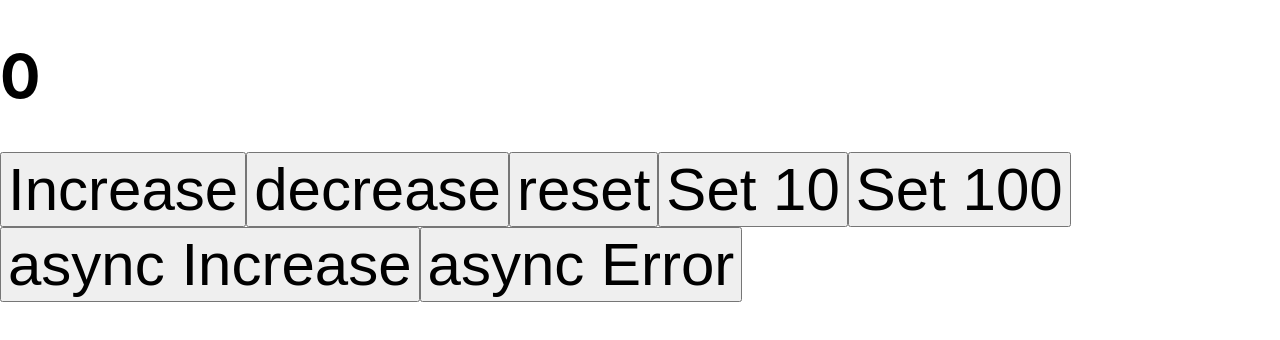
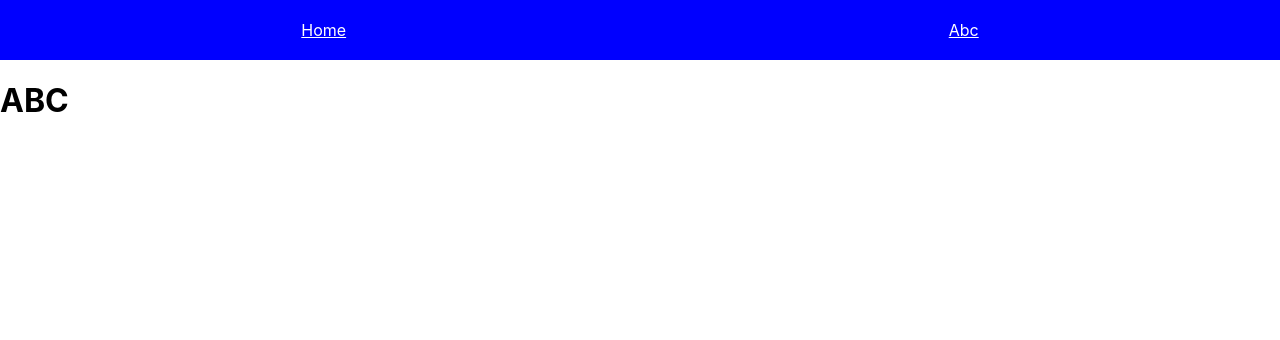
Before and after one commit to DenisSantos35/estudos_react_hooks, a React (Create React App) app: page /abc in a window 1280 px wide. Shown: the top 340 px of the page. Built offline with nearby package versions, Linux system fonts and the light colour scheme.

Commit message:
adicionando pacote de rotas, fazendo primeiro roteamento

```diff
--- a/package.json
+++ b/package.json
@@ -7,6 +7,7 @@
     "prop-types": "^15.8.1",
     "react": "^19.0.0",
     "react-dom": "^19.0.0",
+    "react-router-dom": "^7.3.0",
     "react-scripts": "5.0.1"
   },
   "scripts": {
--- /dev/null
+++ b/src/components/Menu/index.jsx
@@ -0,0 +1,23 @@
+import { Link } from 'react-router-dom';
+
+export const Menu = () => {
+  return (
+    <nav
+      style={{
+        width: '100%',
+        display: 'flex',
+        justifyContent: 'space-around',
+        background: 'blue',
+        height: '60px',
+        alignItems: 'center',
+      }}
+    >
+      <Link to="/" style={{ color: 'white' }}>
+        Home
+      </Link>
+      <Link to="/abc" style={{ color: 'white' }}>
+        Abc
+      </Link>
+    </nav>
+  );
+};
--- a/src/index.jsx
+++ b/src/index.jsx
@@ -1,8 +1,12 @@
 import React from 'react';
 import ReactDOM from 'react-dom/client';
+import { BrowserRouter as Router, Routes as Switch, Route } from 'react-router';
 import './index.css';
-import { Home } from './templates/Home';
-import { CounterContextProvider } from './Context/CounterContext';
+import { App } from './templates/App';
+import { Abc } from './templates/Abc';
+import { Menu } from './components/Menu';
+//import { Home } from './templates/Home';
+//import { CounterContextProvider } from './Context/CounterContext';
 //import { HomeErrorBoundaris } from './estudos_hooks/Error_boundari';
 //import { Home } from './estudos_hooks/fluxo_hooks';
 //import UseDebugValue from './estudos_hooks/Use_debug_value';
@@ -26,9 +30,13 @@ import { CounterContextProvider } from './Context/CounterContext';
 const root = ReactDOM.createRoot(document.getElementById('root'));
 root.render(
   <React.StrictMode>
-    <CounterContextProvider>
-      <Home />
-    </CounterContextProvider>
+    <Router>
+      <Menu></Menu>
+      <Switch>
+        <Route path="/" exact Component={App}></Route>
+        <Route path="/abc" exact Component={Abc}></Route>
+      </Switch>
+    </Router>
   </React.StrictMode>,
 );
 
--- /dev/null
+++ b/src/templates/Abc/index.jsx
@@ -0,0 +1,7 @@
+export const Abc = () => {
+  return (
+    <div>
+      <h1>ABC</h1>
+    </div>
+  );
+};
--- /dev/null
+++ b/src/templates/App/index.jsx
@@ -0,0 +1,8 @@
+export const App = () => {
+  return (
+    <div>
+      <button>Counter 0 +</button>
+      <button>Counter 0 -</button>
+    </div>
+  );
+};
```
Also changed, not shown: 1 other file (tests, documents, lock files or other folders).
